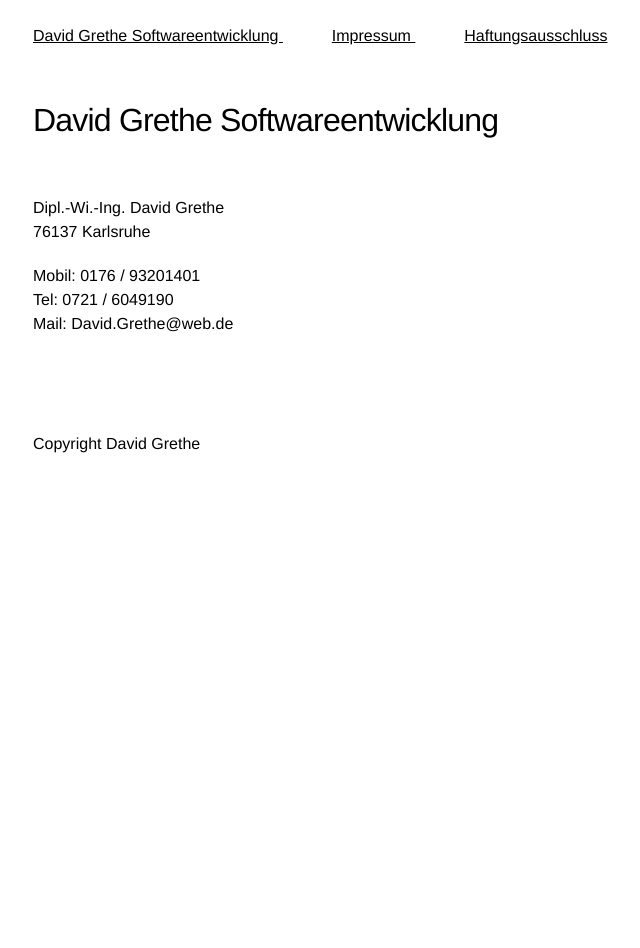
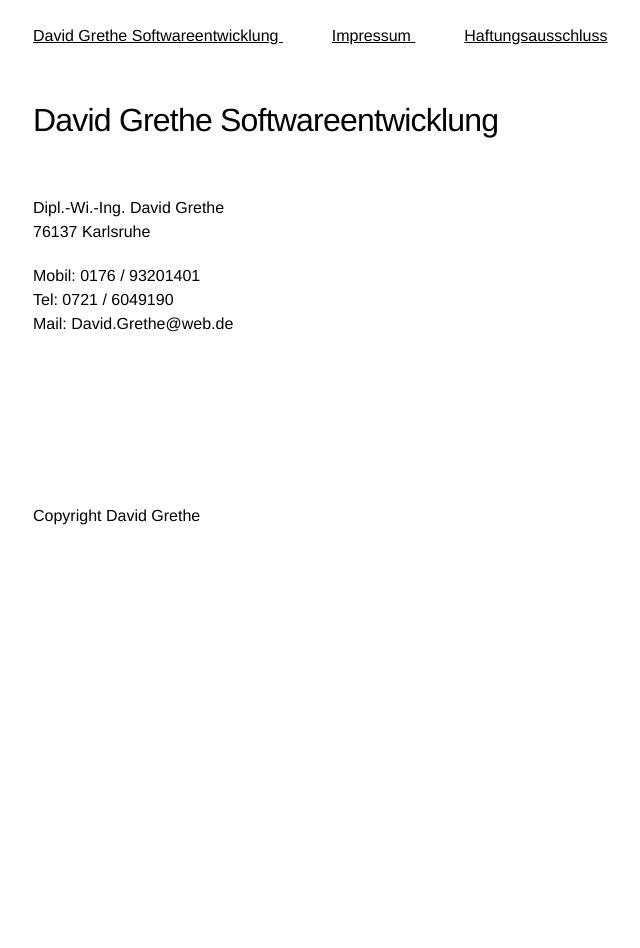
Before and after one commit to thepagemaker88/usintTemplate, a Jekyll site: the page built from index.md, in a window 1280 px wide. Shown: the whole page, without its empty margins (145-785 px from the left). Built offline with Jekyll 4.4.1, drawn with Linux system fonts in a browser that asks for light colours.

Commit message:
Update index.md

```diff
--- a/index.md
+++ b/index.md
@@ -8,3 +8,4 @@ Dipl.-Wi.-Ing. David Grethe<BR>
 Mobil: 0176 / 93201401<BR>
 Tel:    0721 / 6049190<BR>
 Mail: David.Grethe@web.de
+<BR><BR><BR><BR>
```
